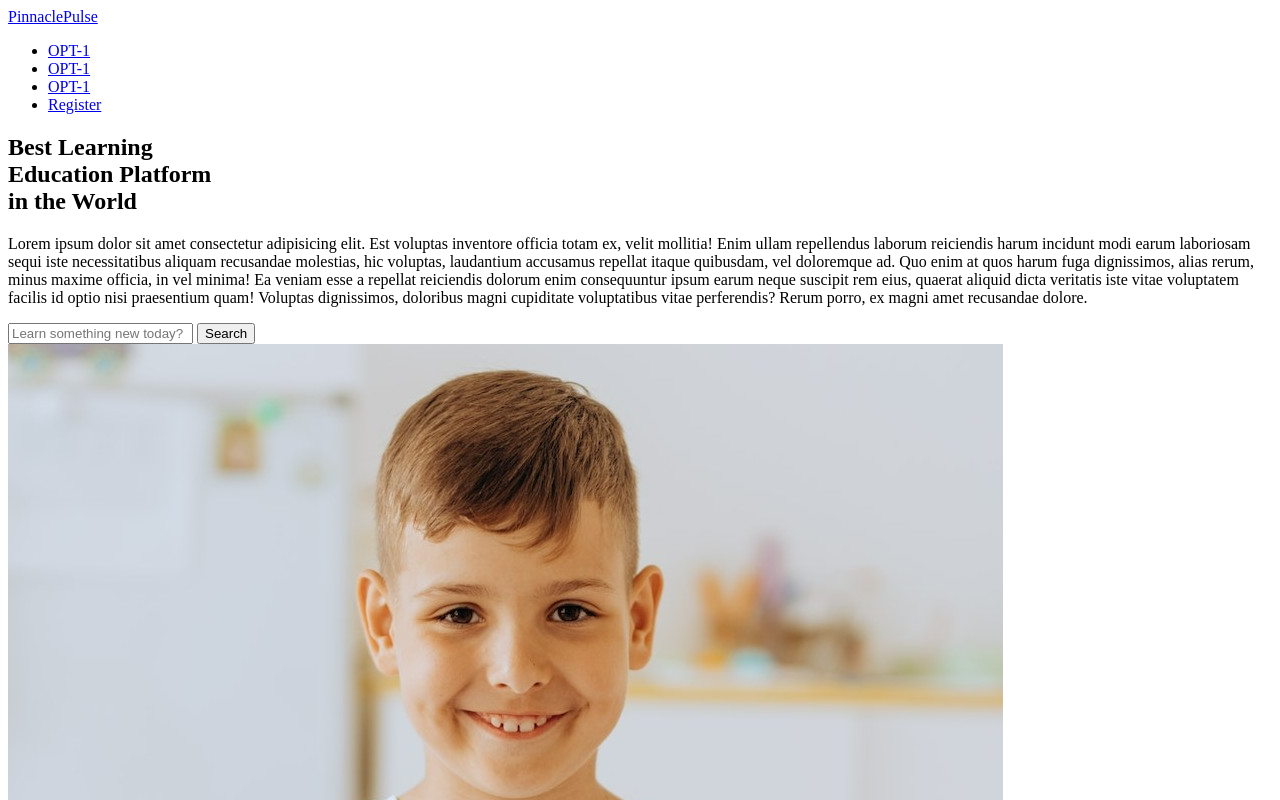
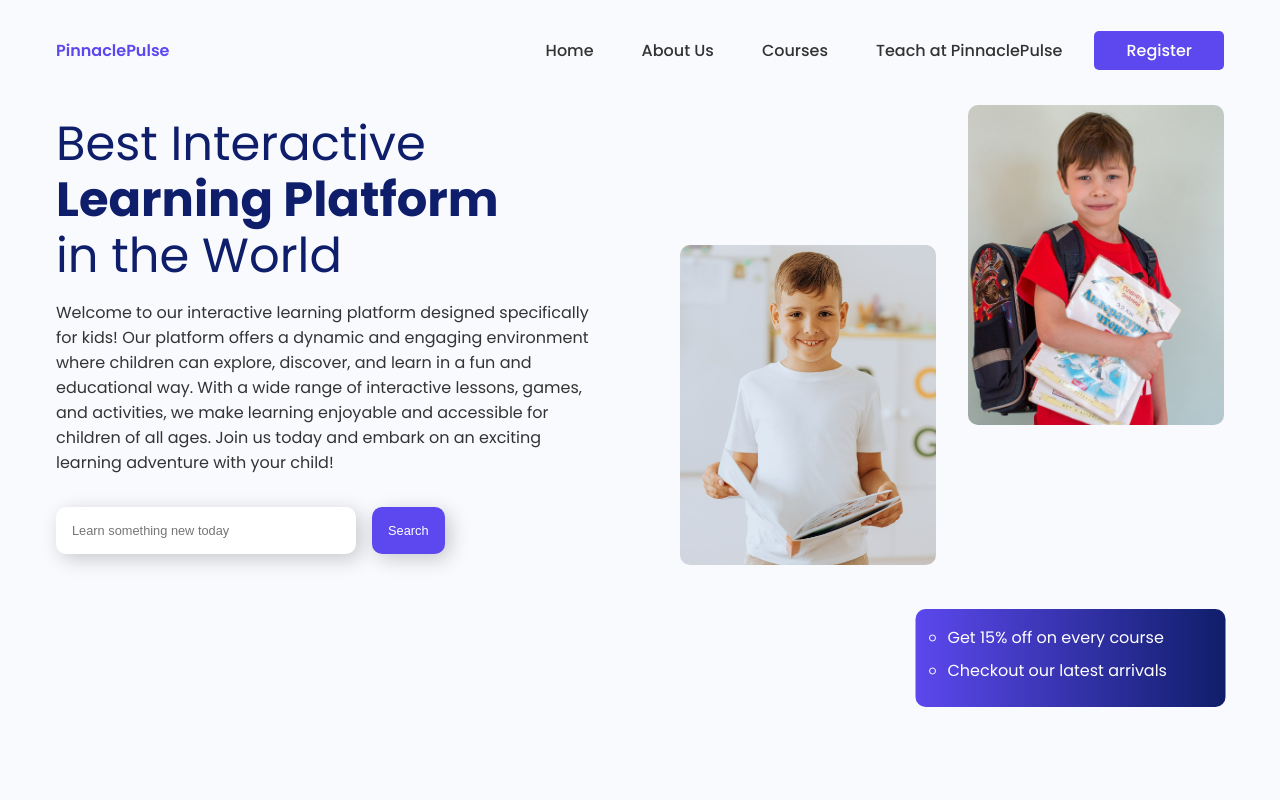
Before and after one commit to trisha299/PinnaclePulse-Learning, a plain HTML site: page index.html in a window 1280 px wide. Shown: the top 800 px of the page. Drawn offline with Linux system fonts and the light colour scheme.

Commit message:
Added CSS to Landing Page

```diff
--- a/index.html
+++ b/index.html
@@ -6,7 +6,12 @@
     <title>PinnaclePulse-Learning</title>
 
     <!-- Remote CSS LINKING -->
-    <link rel="stylesheet" href="index_style.css">
+    <link rel="stylesheet" href="styles.css">
+
+    <!-- FONT IMPORT LINKS -->
+    <link rel="preconnect" href="https://fonts.googleapis.com">
+    <link rel="preconnect" href="https://fonts.gstatic.com" crossorigin>
+    <link href="https://fonts.googleapis.com/css2?family=Poppins:ital,wght@0,400;0,500;0,600;0,700;0,800;0,900;1,400;1,500;1,600;1,700;1,800;1,900&display=swap" rel="stylesheet">
 
 </head>
 <body>
@@ -16,9 +21,10 @@
         <a href="#">PinnaclePulse</a>
       </div>
       <ul class="nav__links">
-        <li class="links"><a href="#">OPT-1</a></li>
-        <li class="links"><a href="#">OPT-1</a></li>
-        <li class="links"><a href="#">OPT-1</a></li>
+        <li class="links"><a href="#">Home</a></li>
+        <li class="links"><a href="#">About Us</a></li>
+        <li class="links"><a href="#">Courses</a></li>
+        <li class="links"><a href="#">Teach at PinnaclePulse</a></li>
         <li class="links"><a href="#" class="nav__btn">Register</a></li>
       </ul>
     </nav>
@@ -26,13 +32,14 @@
     <section class="container">
        <div class="content__container">
         <h1>
-          Best Learning<br>
-          <span class="heading__1">Education Platform</span><br>
+          Best Interactive<br>
+          <span class="heading__1">Learning Platform</span><br>
           <span class="headin__2">in the World</span>
         </h1>
-        <p>Lorem ipsum dolor sit amet consectetur adipisicing elit. Est voluptas inventore officia totam ex, velit mollitia! Enim ullam repellendus laborum reiciendis harum incidunt modi earum laboriosam sequi iste necessitatibus aliquam recusandae molestias, hic voluptas, laudantium accusamus repellat itaque quibusdam, vel doloremque ad. Quo enim at quos harum fuga dignissimos, alias rerum, minus maxime officia, in vel minima! Ea veniam esse a repellat reiciendis dolorum enim consequuntur ipsum earum neque suscipit rem eius, quaerat aliquid dicta veritatis iste vitae voluptatem facilis id optio nisi praesentium quam! Voluptas dignissimos, doloribus magni cupiditate voluptatibus vitae perferendis? Rerum porro, ex magni amet recusandae dolore.</p>
+        <p>Welcome to our interactive learning platform designed specifically for kids! Our platform offers a dynamic and engaging environment where children can explore, discover, and learn in a fun and educational way. With a wide range of interactive lessons, games, and activities, we make learning enjoyable and accessible for children of all ages.
+          Join us today and embark on an exciting learning adventure with your child!</p>
         <form>
-          <input type="text" placeholder="Learn something new today?">
+          <input type="text" placeholder="Learn something new today ">
           <button type="submit">Search</button>
         </form>
        </div>
--- a/index_style.css
+++ /dev/null
@@ -1 +0,0 @@
-@import url('https://fonts.googleapis.com/css2?family=Poppins:ital,wght@0,400;0,500;0,600;0,700;0,800;0,900;1,400;1,500;1,600;1,700;1,800;1,900&display=swap')
--- /dev/null
+++ b/styles.css
@@ -0,0 +1,235 @@
+/* define global CSS variables that can be accessed and utilized throughout the entire document. */
+
+:root
+{
+    --primary-color: #5c48ee;
+    --primary-color-dark: #0f1e6a;
+    --secondary-color: #f9fafe;
+    --text-color: #333333;
+    --white: #ffffff;
+    --max-width: 1200px;
+}
+
+*
+{
+    margin: 0;
+    padding: 0;
+    box-sizing: border-box;
+}
+body
+{
+    font-family: "Poppins", sans-serif;
+    background-color: var(--secondary-color);
+}
+
+nav{
+    max-width: var(--max-width);
+    margin: auto;
+    padding: 1rem;
+    height: 100px;
+    display: flex;
+    align-items: center;
+    justify-content: space-between;
+}
+
+.nav__logo a{
+    font-size: 1.5 rem;
+    font-weight: 600;
+    color: var(--primary-color);
+    text-decoration: none;
+    transition: 0.3s;
+}
+
+.nav__links
+{
+    list-style: none;
+    display: flex;
+    align-items: center;
+    gap: 1rem;
+}
+
+.links a{
+    padding: .5rem 1rem;
+    font-size: 1rem;
+    font-weight: 500;
+    color: var(--text-color);
+    text-decoration: none;
+    transition: 0.3s ease-in-out;
+}
+
+.links a:hover
+{
+    color: var(--primary-color);
+}
+
+.links .nav__btn
+{
+    padding: .5rem 2rem;
+    color: var(--white) !important;
+    background-color: var(--primary-color);
+    border-radius: 5px;
+}
+
+.links .nav__btn:hover{
+    background-color:#4531df;
+    transition: 0.3s ease-in-out;
+}
+
+.container
+{
+    max-width: var(--max-width);
+    margin: auto;
+    padding: 1rem;
+    min-width: calc(100vh - 100px);
+    display: grid;
+    grid-template-columns: repeat(2,1fr);
+    gap: 5rem;
+}
+
+.content__container
+{
+    display: flex;
+    flex-direction: column;
+    justify-content: center;
+}
+
+.content__container h1{
+    font-size: 3rem;
+    font-weight: 400;
+    line-height: 3.5rem;
+    color: var(--primary-color-dark);
+    margin-bottom: 1rem;
+}
+
+.heading__1
+{
+    font-weight: 700;
+}
+
+.heading__2
+{
+    font-weight: 700;
+    color: var(--primary-color);
+}
+
+.content__container p{
+    font-size: 1rem;
+    margin-bottom: 2rem;
+    color: var(--text-color);
+}
+
+.content__container form{
+    display: flex;
+    align-items: center;
+}
+
+.content__container input
+{
+    width: 100%;
+    max-width: 300px;
+    padding: 1rem;
+    font-size: .8rem;
+    outline: none;
+    border: none;
+    box-shadow: 5px 5px 20px rgba(0, 0, 0, 0.2);
+    border-radius: 10px;
+}
+
+.content__container button
+{
+    width: fit-content;
+    padding: 1rem;
+    font-size: 0.8rem;
+    white-space: nowrap;
+    background-color: var(--primary-color);
+    color: var(--white);
+    outline: none;
+    border: none;
+    box-shadow: 5px 5px 20px rgba(0, 0, 0, 0.2);
+    transition: 0.3s;
+    cursor: pointer;
+    border-radius: 10px;
+    margin-left: 1rem;
+}
+
+.content__container button:hover {
+    background-color:#4531df;
+    transition: 0.3s ease-in-out;
+}
+
+.image__container
+{
+    display: grid;
+    grid-template-columns: repeat(2,1fr);
+    gap: 2rem;
+    place-content: center;
+}
+
+.image__container img
+{
+    width: 100%;
+    max-width: 300px;
+    margin: auto;
+    border-radius: 10px;
+}
+
+.image__container img:nth-child(1)
+{
+    transform: translateY(70px);
+}
+
+.image__container img:nth-child(2) {
+    transform: translateY(-70px);
+}
+
+.image__content
+{
+    position: absolute;
+    width: 100%;
+    max-width: 310px;
+    left: 80%;
+    top: 70%;
+    transform: translate(-35%, 50%);
+    background: linear-gradient(
+    to right,
+    var(--primary-color),
+    var(--primary-color-dark));
+
+    color: var(--white);
+    padding: 1rem 2rem;
+    border-radius: 10px;
+
+}
+
+.image__content li
+{
+    margin-bottom: 0.5rem;
+    list-style:circle;
+}
+
+@media (width < 900px) {
+    .link a:not(.nav__btn) {
+      display: none;
+    }
+
+    .container {
+        grid-template-columns: repeat(1, 1fr);
+    }
+
+    .content__container {
+        text-align: center;
+    }
+
+    .content__container form {
+        margin-right: auto;
+        margin-left: auto;
+      }
+
+      image__container {
+        grid-area: 1/1/2/2;
+      }
+
+      .image__container img {
+        transform: translateY(0) !important;
+      }
+}
```
